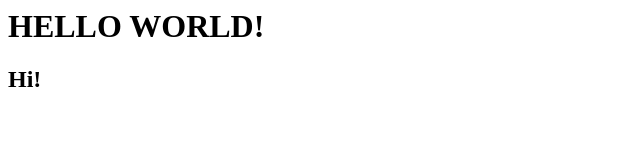
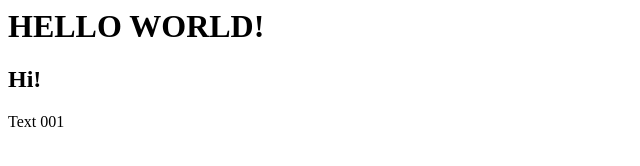
Before and after one commit to mpkondrashin/demo, a plain HTML site: page index.html in a window 1280 px wide. Shown: the full height of the page, 0-640 px from the left. Drawn offline with Linux system fonts and the light colour scheme.

Commit message:
add text

```diff
--- a/index.html
+++ b/index.html
@@ -1,2 +1,3 @@
 <h1>HELLO WORLD!</h2>
 <h2>Hi!</h2>
+Text 001
```
